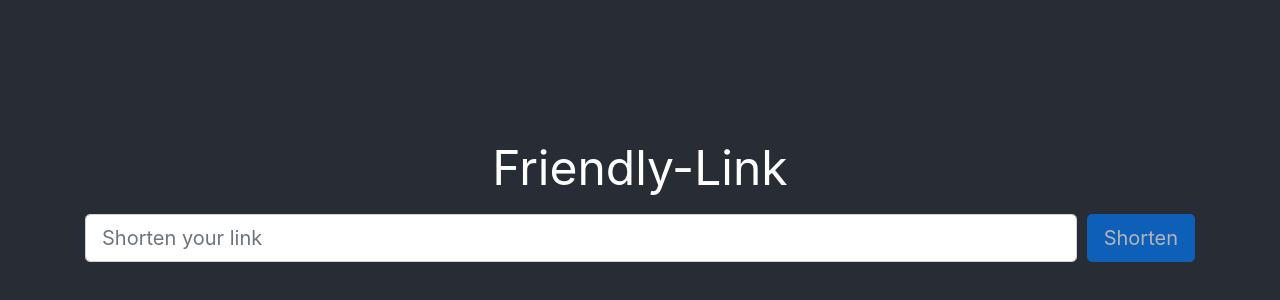
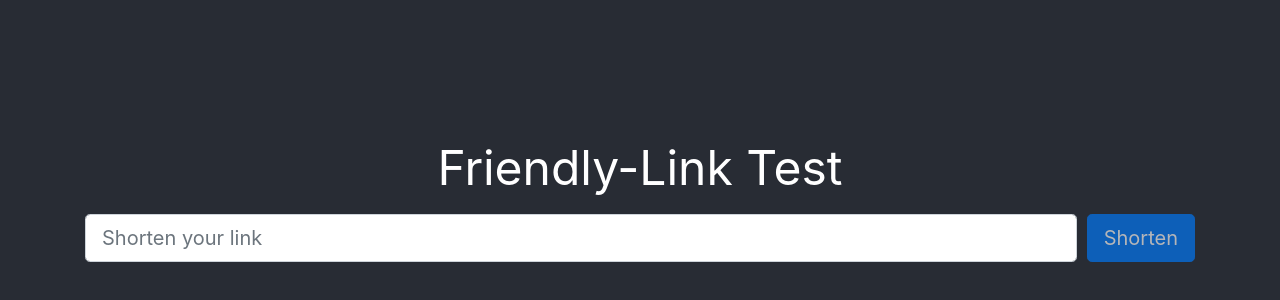
Before and after one commit to Davidcwh/friendly-link, a React (Create React App) app in the folder client/: page / in a window 1280 px wide. Shown: the part 180-480 px from the top of the page. Built offline with nearby package versions, Linux system fonts and the light colour scheme.

Commit message:
Test Travis

```diff
--- a/client/src/App.js
+++ b/client/src/App.js
@@ -79,7 +79,7 @@ function App() {
         <div className="App">
             <header className="App-header">
                 <Container>
-                    <div className="title">Friendly-Link</div>
+                    <div className="title">Friendly-Link Test</div>
                     <Form>
                         <Form.Row>
                             <Col>
```
